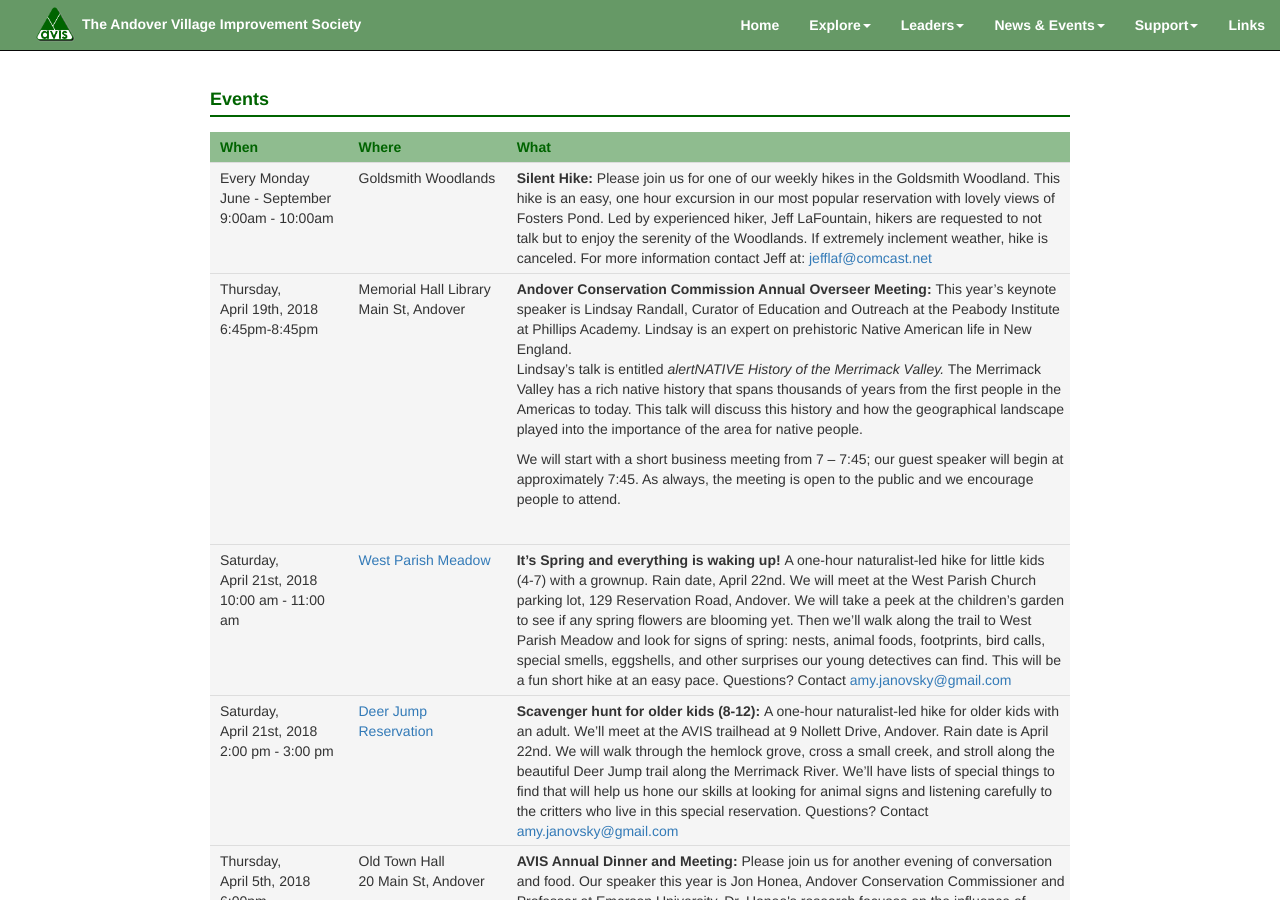
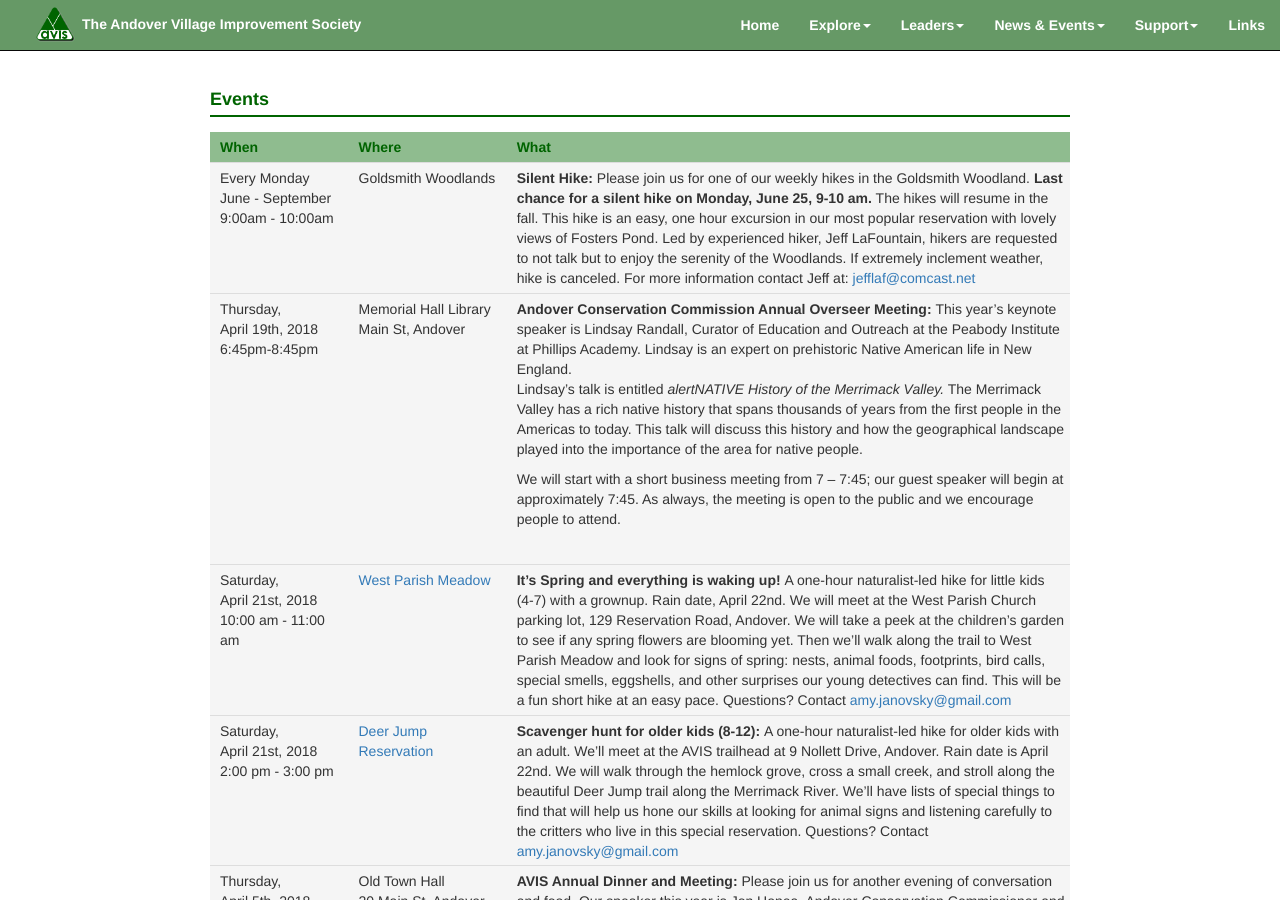
Before and after one commit to avisandover/avis-website, a Jekyll site: the page built from events.html, in a window 1280 px wide and 900 px high. Built offline with Jekyll 4.4.1, drawn with Linux system fonts in a browser that asks for light colours.

Commit message:
Events update

```diff
--- a/events.html
+++ b/events.html
@@ -25,7 +25,8 @@
 				Goldsmith Woodlands<br>
 			</td>
 			<td><strong>Silent Hike: </strong>Please join us for one of our weekly hikes in the Goldsmith
-				Woodland.  This hike is an easy, one hour excursion in our most popular reservation with
+				Woodland. <b>Last chance for a silent hike on Monday, June 25, 9-10 am.</b> The hikes will resume in the fall.
+				This hike is an easy, one hour excursion in our most popular reservation with
 				lovely views of Fosters Pond. Led by experienced hiker, Jeff LaFountain, hikers are requested
 				to not talk but to enjoy the serenity of the Woodlands. If extremely inclement weather, hike is canceled.
 				 For more information contact Jeff at: <a href="mailto:jefflaf@comcast.net">jefflaf@comcast.net</a>
--- a/index.html
+++ b/index.html
@@ -22,7 +22,7 @@
       <div class="col-xs-12">
         <div>
           <h2>Upcoming Events</h2>
-          <p><a href="events.html">Silent Hike</a> - Please join us for one of our weekly hikes in the Goldsmith Woodland.  This hike is an easy, one hour excursion in our most popular reservation with lovely views of Fosters Pond.</p>
+          <p>None</p>
           <h2><em>Recent Events</em></h2>
           <strong><font><em>Annual Dinner and Meeting</em></font></strong><br>
           <strong><font><em>Panel Discussion at Library - No Child Left Inside (<a href="http://andover.vod.castus.tv/vod/?video=f506cac3-4cf9-4c3c-9dff-5df2ce2e057a&nav=recent
```
Also changed, not shown: Gemfile.lock, 1 other file.
